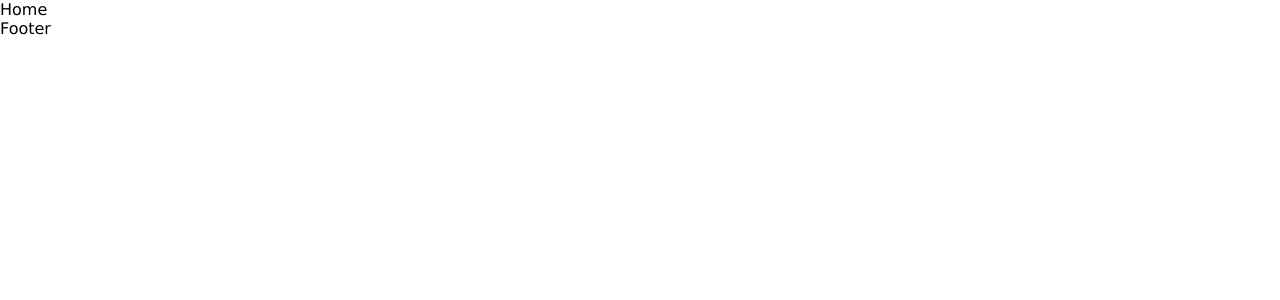
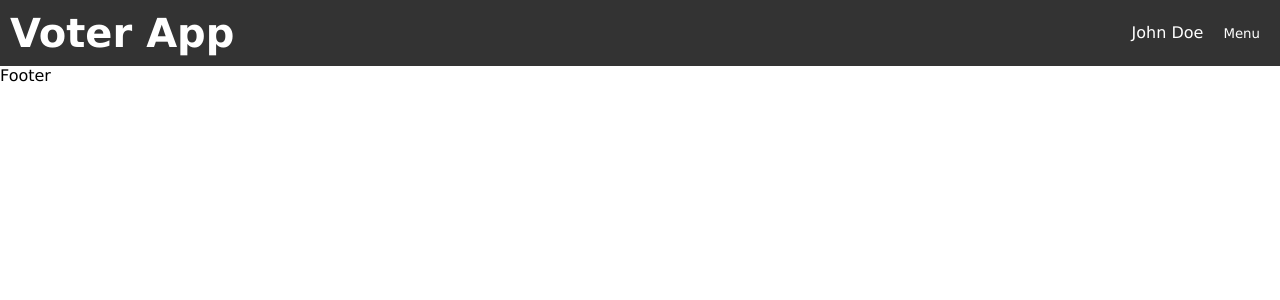
Before and after one commit to zaid-kh/WA-Voting-App, a React (Vite) app: page / in a window 1280 px wide. Shown: the top 300 px of the page. Built offline with nearby package versions, Linux system fonts and the light colour scheme; no server answers.

Commit message:
add header and prepare conditional rendering of pages

```diff
--- a/src/App.jsx
+++ b/src/App.jsx
@@ -3,10 +3,20 @@ import { Footer } from "./components/Footer/Footer";
 import { Header } from "./components/Header/Header";
 import "./App.css";
 import { getUsers } from "./APIs/users";
+import { LogIn } from "./Pages/LogIn/LogIn";
+import { Voting } from "./Pages/Voting/Voting";
+import { Admin } from "./Pages/Admin/Admin";
 
 function App() {
   const [users, setUsers] = useState([]);
+  const [user, setUser] = useState({ name: "John Doe", isAdmin: true }); // Dummy user data for testing
   const [currentPage, setCurrentPage] = useState("");
+
+  const handleLogout = () => {
+    // Add logic for logging out
+    setUser(null);
+    setCurrentPage("");
+  };
 
   // get users on page mount , to authenticate user
   useEffect(() => {
@@ -19,8 +29,20 @@ function App() {
   // todo: create components and display the main content using conditional rendering
   return (
     <>
-      <Header setCurrentPage={setCurrentPage} />
-
+      <Header
+        user={user}
+        isAdmin={user?.isAdmin}
+        handleLogout={handleLogout}
+        setCurrentPage={setCurrentPage}
+      />
+      {user ? (
+        <>
+          {currentPage === "voting" && <Voting />}
+          {currentPage === "admin" && <Admin />}
+        </>
+      ) : (
+        <LogIn />
+      )}
       <Footer />
     </>
   );
--- /dev/null
+++ b/src/Pages/Admin/Admin.jsx
@@ -0,0 +1,5 @@
+import React from "react";
+
+export const Admin = () => {
+  return <div>Admin page</div>;
+};
--- /dev/null
+++ b/src/Pages/LogIn/LogIn.jsx
@@ -0,0 +1,5 @@
+import React from "react";
+
+export const LogIn = () => {
+  return <div>LogIn</div>;
+};
--- /dev/null
+++ b/src/Pages/Voting/Voting.jsx
@@ -0,0 +1,5 @@
+import React from "react";
+
+export const Voting = () => {
+  return <div>Voting Page</div>;
+};
--- a/src/components/Header/Header.css
+++ b/src/components/Header/Header.css
@@ -0,0 +1,63 @@
+.app-header {
+    display: flex;
+    justify-content: space-between;
+    align-items: center;
+    padding: 10px;
+    background-color: #333;
+    color: #fff;
+}
+
+.logo {
+    font-size: 20px;
+    font-weight: bold;
+}
+
+.user-menu {
+    display: flex;
+    align-items: center;
+}
+
+.user-name {
+    margin-right: 10px;
+}
+
+.dropdown {
+    position: relative;
+    display: inline-block;
+}
+
+.dropbtn {
+    background-color: #333;
+    color: #fff;
+    border: none;
+    padding: 10px;
+    cursor: pointer;
+}
+
+.dropdown-content {
+    display: none;
+    position: absolute;
+    background-color: #f9f9f9;
+    min-width: 160px;
+    box-shadow: 0px 8px 16px 0px rgba(0, 0, 0, 0.2);
+    z-index: 1;
+}
+
+.dropdown-content button {
+    color: #333;
+    padding: 10px;
+    display: block;
+    width: 100%;
+    text-align: left;
+    border: none;
+    background-color: #fff;
+    cursor: pointer;
+}
+
+.dropdown-content button:hover {
+    background-color: #ddd;
+}
+
+.dropdown:hover .dropdown-content {
+    display: block;
+}
--- a/src/components/Header/Header.jsx
+++ b/src/components/Header/Header.jsx
@@ -1,16 +1,44 @@
 import React from "react";
-import "./Header.css";
+import "./header.css";
 
-export const Header = ({ setCurrentPage }) => {
+export const Header = ({ user, isAdmin, handleLogout, setCurrentPage }) => {
+  const renderAdminLink = () => {
+    if (isAdmin) {
+      return (
+        <button className="menu-item" onClick={() => setCurrentPage("admin")}>
+          Admin
+        </button>
+      );
+    }
+    return null;
+  };
+
   return (
-    <header>
-      <nav>
-        <ul>
-          <li>Home</li>
-          <li></li>
-          <li></li>
-          <li></li>
-        </ul>
+    <header className="app-header">
+      <div className="logo">
+        <h1>Voter App</h1>
+      </div>
+      <nav className="main-nav">
+        {user && (
+          <div className="user-info">
+            <span className="user-name">{user.name}</span>
+            <div className="dropdown">
+              <button className="dropbtn">Menu</button>
+              <div className="dropdown-content">
+                <button
+                  className="menu-item"
+                  onClick={() => setCurrentPage("voting")}
+                >
+                  Vote
+                </button>
+                {renderAdminLink()}
+                <button className="menu-item" onClick={handleLogout}>
+                  Log out
+                </button>
+              </div>
+            </div>
+          </div>
+        )}
       </nav>
     </header>
   );
```
